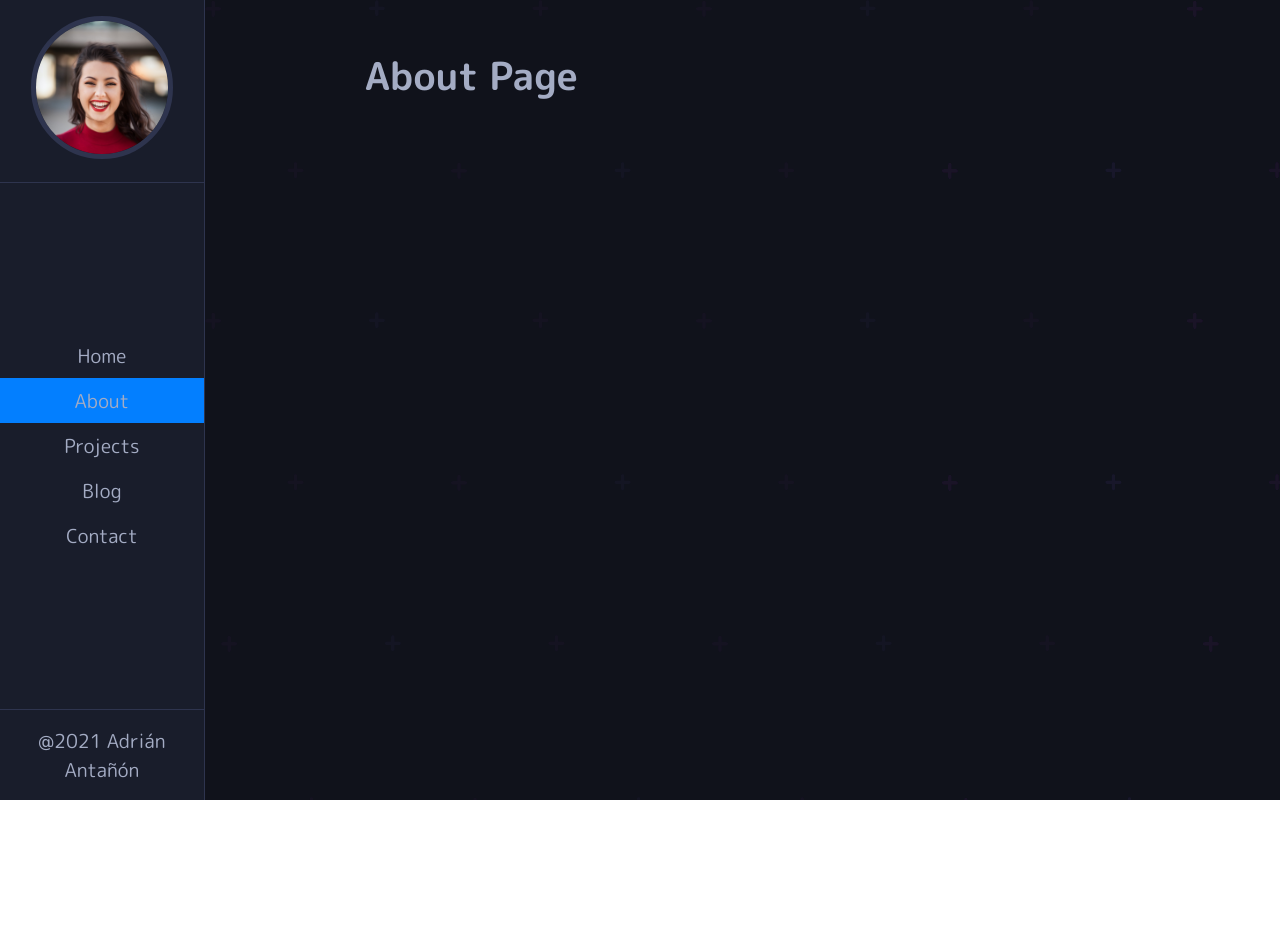
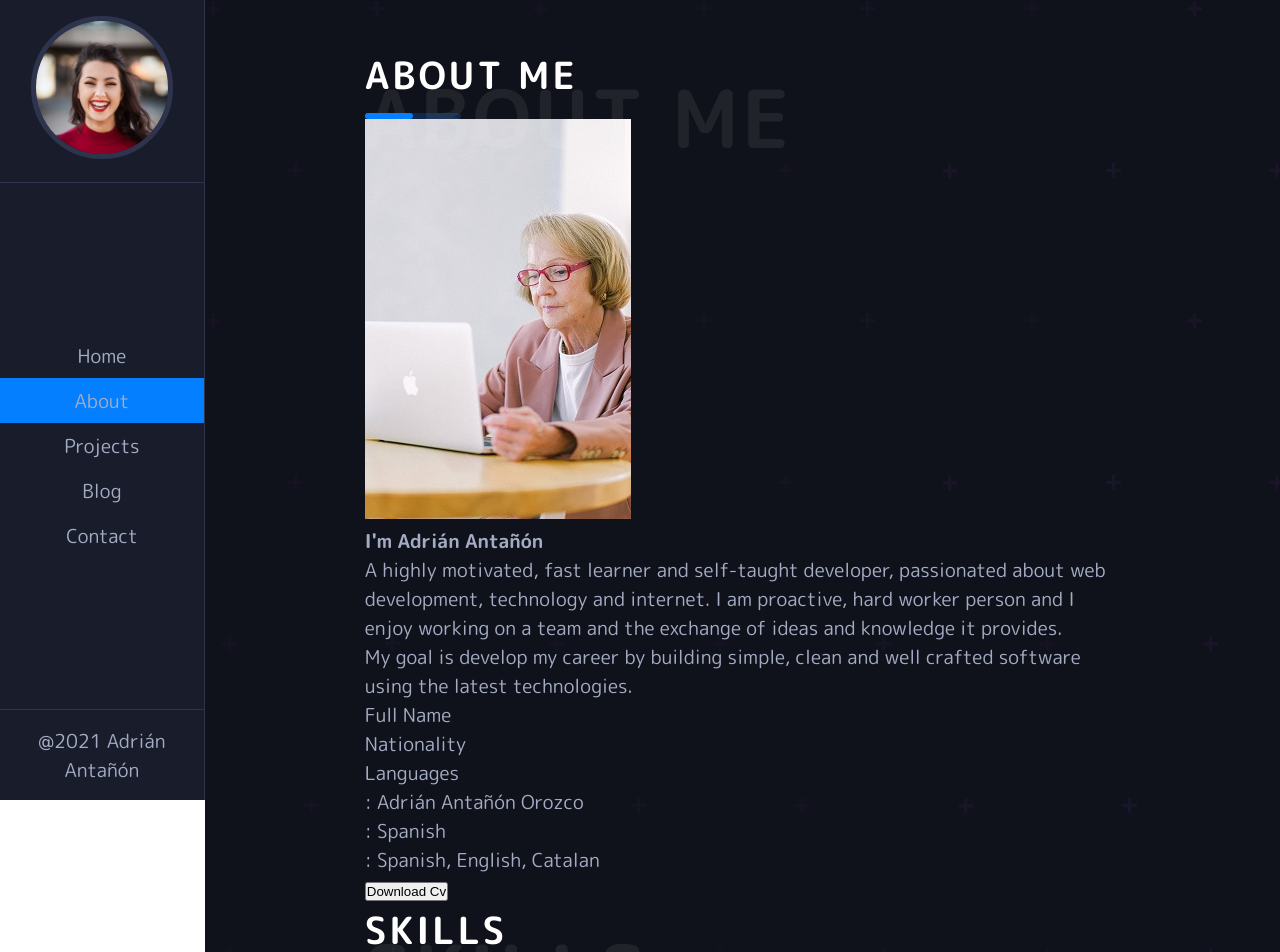
Before and after one commit to Adri-Antanon/portfolio, a React (Create React App) app: page /about in a window 1280 px wide. Shown: the top 952 px of the page. Before the commit the page ends 800 px from the top, so only its background shows below. Built offline with nearby package versions, Linux system fonts and the light colour scheme.

Commit message:
Setting imageSection

```diff
--- a/src/App.scss
+++ b/src/App.scss
@@ -2,6 +2,7 @@
 @import './assets/styles/layout';
 @import './assets/styles/typography';
 @import './assets/styles/navbar';
+@import './assets/styles/title';
 
 * {
     padding: 0;
--- a/src/assets/styles/_navbar.scss
+++ b/src/assets/styles/_navbar.scss
@@ -39,7 +39,7 @@
                         left: 0;
                         width: 0.4rem;
                         height: 100%;
-                        background-color: $a-before-bg;
+                        background-color: $before-bg;
                         transform-origin: bottom;
                         transform: scale(0);
                         overflow-x: hidden;
--- a/src/assets/styles/_title.scss
+++ b/src/assets/styles/_title.scss
@@ -1,32 +1,31 @@
-.Title{
+.Title {
     text-transform: uppercase;
     font-size: 2rem;
     color: white;
     position: relative;
     padding-bottom: 1rem;
     letter-spacing: 3px;
-    &::before{
-        content: "";
+    &::before {
+        content: '';
         bottom: 0;
         position: absolute;
         left: 0;
-        background-color: #0381ff38;
+        background-color: $before-bg;
         width: 6rem;
-        height: .4rem;
+        height: 0.4rem;
         border-radius: 50px;
-
     }
-    &::after{
-        content: "";
+    &::after {
+        content: '';
         bottom: 0;
         position: absolute;
         left: 0;
-        background-color: #037FFF;
+        background-color: $main-blue-color;
         width: 3rem;
-        height: .4rem;
+        height: 0.4rem;
         border-radius: 50px;
     }
-    span{
+    span {
         position: absolute;
         top: 15%;
         left: 0;
--- a/src/assets/styles/_variables.scss
+++ b/src/assets/styles/_variables.scss
@@ -3,7 +3,7 @@ $sidebar: #191d2b;
 $main-blue-color: #037fff;
 
 $nav-lines-bg: #3858cc;
-$a-before-bg: #0381ff33;
+$before-bg: #0381ff33;
 $main-border-color: #2e344e;
 
 $font-color: #a4acc4;
--- /dev/null
+++ b/src/components/ImageSection.jsx
@@ -0,0 +1,37 @@
+import React from 'react';
+import about from '../assets/img/about.jpg';
+
+const ImageSection = () => {
+
+  return (
+    <div className="ImageSection">
+      <div className="img">
+        <img src={about} alt="adrian-antanyon" />
+      </div>
+      <div className="about-info">
+        <h4>I'm<span> Adrián Antañón</span></h4>
+        <p className="about-text">
+          A highly motivated, fast learner and self-taught developer, passionated about web development, technology and internet. I am proactive, hard worker person and I enjoy working on a team and the exchange of ideas and knowledge it provides.
+          </p>
+        <p className="about-text">
+          My goal is develop my career by building simple, clean and well crafted software using the latest technologies.
+          </p>
+        <div className="about-details">
+          <div className="left-section">
+            <p>Full Name</p>
+            <p>Nationality</p>
+            <p>Languages</p>
+          </div>
+          <div className="right-section">
+            <p>: Adrián Antañón Orozco</p>
+            <p>: Spanish</p>
+            <p>: Spanish, English, Catalan</p>
+          </div>
+        </div>
+        <button className="btn">Download Cv</button>
+      </div>
+    </div>
+  );
+};
+
+export default ImageSection;
--- a/src/components/Title.jsx
+++ b/src/components/Title.jsx
@@ -1,10 +1,13 @@
 import React from 'react';
 
-const Title = () => {
-
+const Title = (props) => {
+  const { title, span } = props;
   return (
     <div className="Title">
-
+      <h3>
+        {title}
+        <span> {span} </span>
+      </h3>
     </div>
   );
 };
--- a/src/pages/AboutPage.jsx
+++ b/src/pages/AboutPage.jsx
@@ -1,10 +1,18 @@
 import React from 'react';
+import ImageSection from '../components/ImageSection';
+
+import Title from '../components/Title';
 
 const AboutPage = () => {
 
   return (
     <div className="AboutPage">
-      <h1>About Page</h1>
+      <Title
+        title={'About Me'}
+        span={'About Me'}
+      />
+      <ImageSection />
+      <Title title={'Skills'} span={'Skills'} />
 
     </div>
   );
--- a/src/pages/HomePage.jsx
+++ b/src/pages/HomePage.jsx
@@ -13,9 +13,6 @@ const HomePage = () => {
         </h1>
         <p className="h-sub-text">
           A front-end developer, passionated about web development, technology and internet.
-        </p>
-        <p className="h-sub-text">
-          My goal is develop my career by building simple, clean and well crafted software using the latest technologies.
         </p>
         <div className="icons">
           <a href="https://www.linkedin.com/in/adrianantanyon" className="icon-holder">
```
